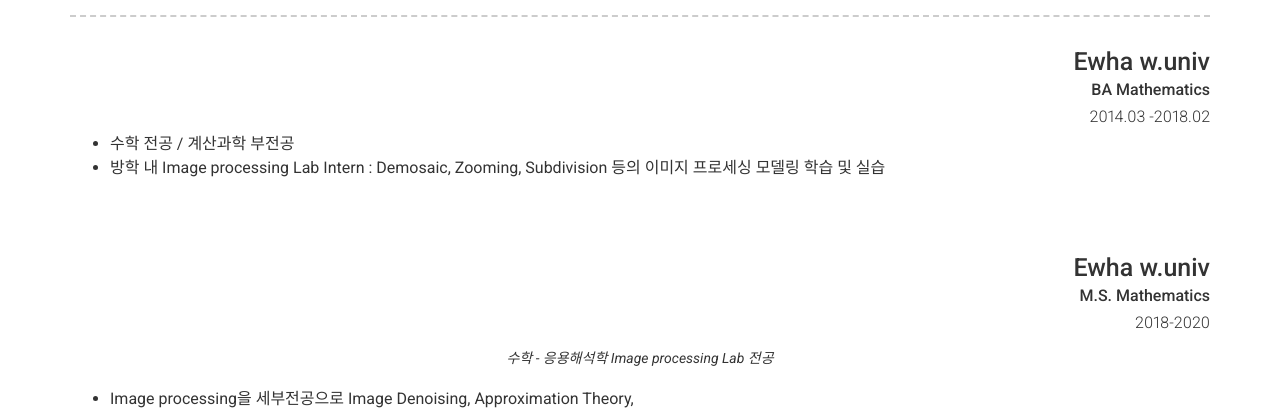
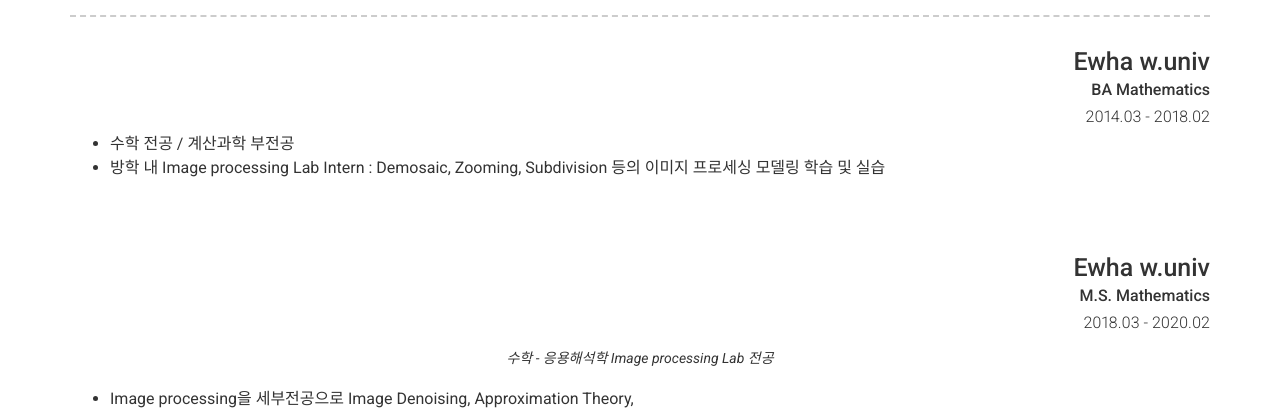
Before and after one commit to simonezz/simonezz.github.io, a Jekyll site: the page built from index.md, in a window 1280 px wide. Shown: the part 1034-1446 px from the top of the page. Built offline with Jekyll 4.4.1, drawn with Linux system fonts in a browser that asks for light colours; nearby versions of some CDN libraries.

Commit message:
Update _config.yml

```diff
--- a/_config.yml
+++ b/_config.yml
@@ -83,7 +83,7 @@ content:
       - layout: top-right
         title: Ewha w.univ
         sub_title: BA Mathematics
-        caption: 2014.03 -2018.02
+        caption: 2014.03 - 2018.02
         description: |
            - 수학 전공 / 계산과학 부전공
            - 방학 내 Image processing Lab Intern : Demosaic, Zooming, Subdivision 등의 이미지 프로세싱 모델링 학습 및 실습
@@ -93,7 +93,7 @@ content:
       - layout: top-right
         title: Ewha w.univ
         sub_title: M.S. Mathematics
-        caption: 2018-2020
+        caption: 2018.03 - 2020.02
         quote: >
           수학 - 응용해석학 Image processing Lab 전공
         description: | # this will include new lines to allow paragraphs
```
